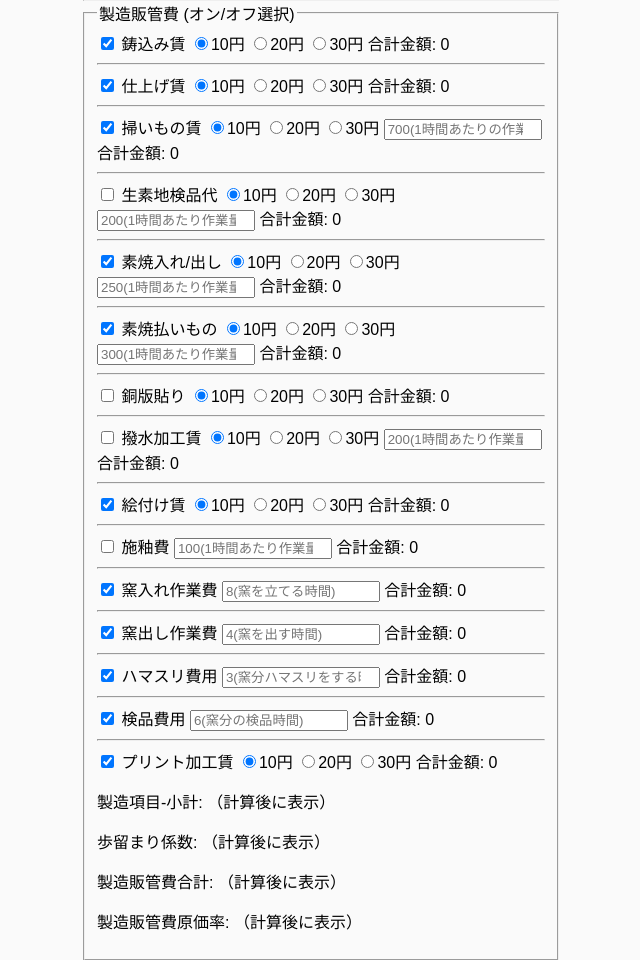
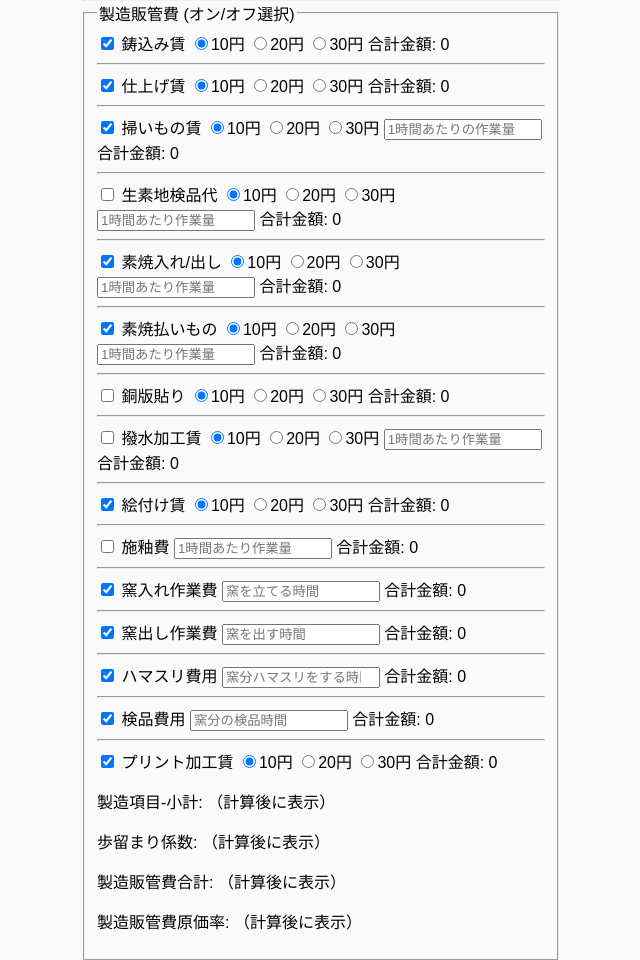
Before and after one commit to yoshikazu-hanihara/flask-project, a Flask app: page /dashboard in a window 1280 px wide. Shown: the part 1125-2085 px from the top of the page, without its empty margins (159-799 px from the left). Run offline with Flask 3, Linux system fonts and the light colour scheme.

Commit message:
Update dashboard.html

```diff
--- a/templates/dashboard.html
+++ b/templates/dashboard.html
@@ -167,7 +167,7 @@
               <input type="radio" name="haiimonochin_unit" value="10" checked>10円
               <input type="radio" name="haiimonochin_unit" value="20">20円
               <input type="radio" name="haiimonochin_unit" value="30">30円
-              <input type="number" name="sawaimono_work" step="any" placeholder="700(1時間あたりの作業量)" style="width:150px;">
+              <input type="number" name="sawaimono_work" step="any" placeholder="1時間あたりの作業量" style="width:150px;">
               <span id="haiimonochin_cost_display">合計金額: 0</span>
             </label>
           </div>
@@ -180,7 +180,7 @@
               <input type="radio" name="seisojiken_unit" value="10" checked>10円
               <input type="radio" name="seisojiken_unit" value="20">20円
               <input type="radio" name="seisojiken_unit" value="30">30円
-              <input type="number" name="seisojiken_work" step="any" placeholder="200(1時間あたり作業量)" style="width:150px;">
+              <input type="number" name="seisojiken_work" step="any" placeholder="1時間あたり作業量" style="width:150px;">
               <span id="seisojiken_cost_display">合計金額: 0</span>
             </label>
           </div>
@@ -192,7 +192,7 @@
               <input type="radio" name="soyakeire_dashi_unit" value="10" checked>10円
               <input type="radio" name="soyakeire_dashi_unit" value="20">20円
               <input type="radio" name="soyakeire_dashi_unit" value="30">30円
-              <input type="number" name="soyakeire_work" step="any" placeholder="250(1時間あたり作業量)" style="width:150px;">
+              <input type="number" name="soyakeire_work" step="any" placeholder="1時間あたり作業量" style="width:150px;">
               <span id="soyakeire_dashi_cost_display">合計金額: 0</span>
             </label>
           </div>
@@ -204,7 +204,7 @@
               <input type="radio" name="soyakebarimono_unit" value="10" checked>10円
               <input type="radio" name="soyakebarimono_unit" value="20">20円
               <input type="radio" name="soyakebarimono_unit" value="30">30円
-              <input type="number" name="soyakebarimono_work" step="any" placeholder="300(1時間あたり作業量)" style="width:150px;">
+              <input type="number" name="soyakebarimono_work" step="any" placeholder="1時間あたり作業量" style="width:150px;">
               <span id="soyakebarimono_cost_display">合計金額: 0</span>
             </label>
           </div>
@@ -227,7 +227,7 @@
               <input type="radio" name="hassui_kakouchin_unit" value="10" checked>10円
               <input type="radio" name="hassui_kakouchin_unit" value="20">20円
               <input type="radio" name="hassui_kakouchin_unit" value="30">30円
-              <input type="number" name="hassui_kakouchin_work" step="any" placeholder="200(1時間あたり作業量)" style="width:150px;">
+              <input type="number" name="hassui_kakouchin_work" step="any" placeholder="1時間あたり作業量" style="width:150px;">
               <span id="hassui_kakouchin_cost_display">合計金額: 0</span>
             </label>
           </div>
@@ -247,7 +247,7 @@
           <div>
             <label>
               <input type="checkbox" name="include_shiyu_cost"> 施釉費
-              <input type="number" name="shiyu_work" step="any" placeholder="100(1時間あたり作業量)" style="width:150px;">
+              <input type="number" name="shiyu_work" step="any" placeholder="1時間あたり作業量" style="width:150px;">
               <span id="shiyu_cost_display">合計金額: 0</span>
             </label>
           </div>
@@ -256,7 +256,7 @@
           <div>
             <label>
               <input type="checkbox" name="include_kamairi" checked> 窯入れ作業費
-              <input type="number" name="kamairi_time" step="any" placeholder="8(窯を立てる時間)" style="width:150px;">
+              <input type="number" name="kamairi_time" step="any" placeholder="窯を立てる時間" style="width:150px;">
               <span id="kamairi_cost_display">合計金額: 0</span>
             </label>
           </div>
@@ -265,7 +265,7 @@
           <div>
             <label>
               <input type="checkbox" name="include_kamadashi" checked> 窯出し作業費
-              <input type="number" name="kamadashi_time" step="any" placeholder="4(窯を出す時間)" style="width:150px;">
+              <input type="number" name="kamadashi_time" step="any" placeholder="窯を出す時間" style="width:150px;">
               <span id="kamadashi_cost_display">合計金額: 0</span>
             </label>
           </div>
@@ -274,7 +274,7 @@
           <div>
             <label>
               <input type="checkbox" name="include_hamasuri" checked> ハマスリ費用
-              <input type="number" name="hamasuri_time" step="any" placeholder="3(窯分ハマスリをする時間)" style="width:150px;">
+              <input type="number" name="hamasuri_time" step="any" placeholder="窯分ハマスリをする時間" style="width:150px;">
               <span id="hamasuri_cost_display">合計金額: 0</span>
             </label>
           </div>
@@ -283,7 +283,7 @@
           <div>
             <label>
               <input type="checkbox" name="include_kenpin" checked> 検品費用
-              <input type="number" name="kenpin_time" step="any" placeholder="6(窯分の検品時間)" style="width:150px;">
+              <input type="number" name="kenpin_time" step="any" placeholder="窯分の検品時間" style="width:150px;">
               <span id="kenpin_cost_display">合計金額: 0</span>
             </label>
           </div>
```
